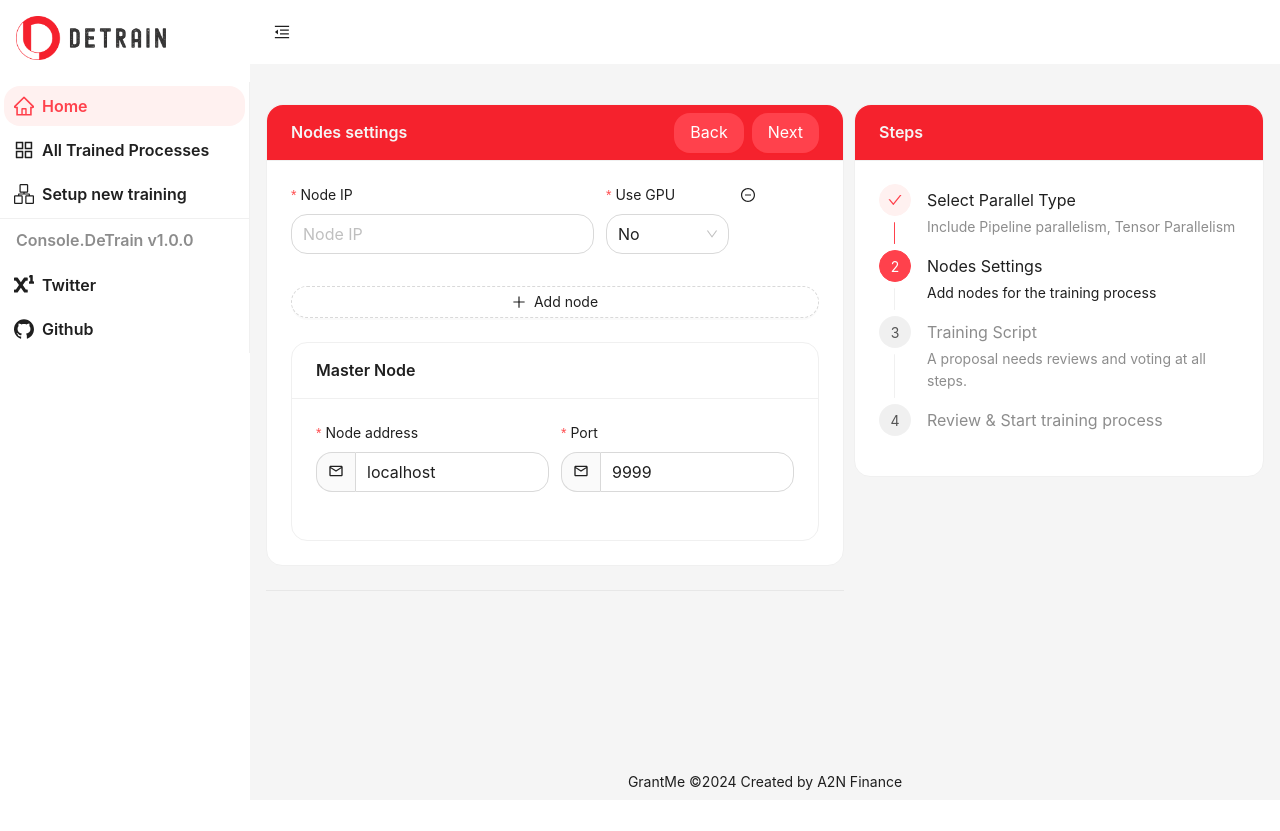
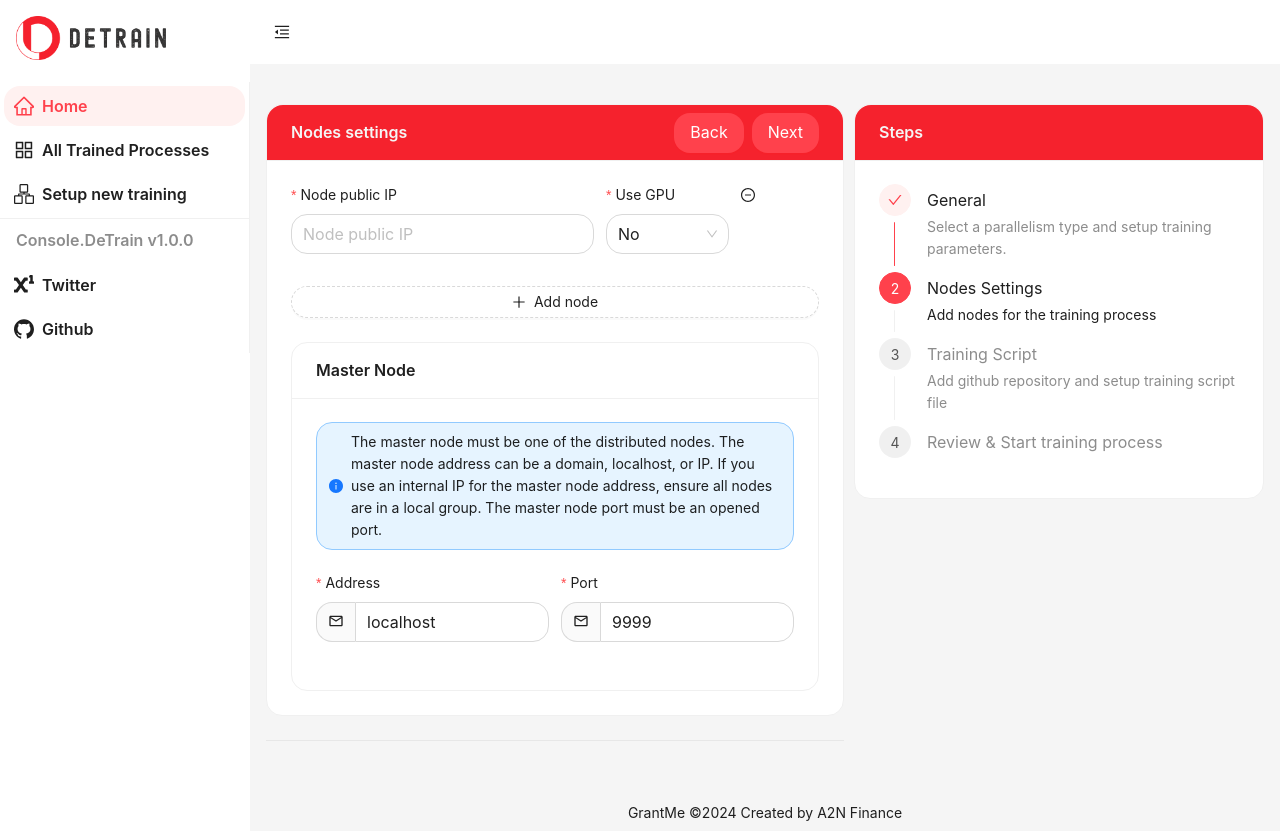
Before and after one commit to a2nfinance/detrain, a Next.js app in the folder frontend/: page /training/setup in a window 1280 px wide. Both pictures are taken after a click on the button "Next". Before the commit the page ends 800 px from the top, so only its background shows below. Built offline with nearby package versions, Linux system fonts and the light colour scheme; a small style sheet from the web is missing.

Commit message:
Update training settings

```diff
--- a/frontend/src/components/settings/NodesConfig.tsx
+++ b/frontend/src/components/settings/NodesConfig.tsx
@@ -2,7 +2,7 @@ import { useAppDispatch, useAppSelector } from "@/controller/hooks";
 import { setFormsProps } from "@/controller/setup/setupFormsSlice";
 import { headStyle } from "@/theme/layout";
 import { MinusCircleOutlined, PlusOutlined } from "@ant-design/icons";
-import { Button, Card, Col, Divider, Form, Input, Row, Select, Space } from "antd";
+import { Alert, Button, Card, Col, Divider, Form, Input, Row, Select, Space } from "antd";
 import { CgWebsite } from "react-icons/cg";
 import { MdOutlineMail } from "react-icons/md";
 export const NodesConfig = () => {
@@ -35,12 +35,12 @@ export const NodesConfig = () => {
                                 <Row key={key} style={{ display: 'flex', marginBottom: 8 }} gutter={12}>
                                     <Col span={14}>
                                         <Form.Item
-                                            label={index === 0 ? "Node IP" : ""}
+                                            label={index === 0 ? "Node public IP" : ""}
                                             {...restField}
                                             name={[name, 'ip']}
                                             rules={[{ required: true, message: 'Missing ip' }]}
                                         >
-                                            <Input size='large' placeholder="Node IP" />
+                                            <Input size='large' placeholder="Node public IP" />
                                         </Form.Item>
 
                                     </Col>
@@ -76,9 +76,11 @@ export const NodesConfig = () => {
                 </Form.List>
 
                 {parallelForm.type === "pipeline" ? <Card title="Master Node">
+                    <Alert message="The master node must be one of the distributed nodes. The master node address can be a domain, localhost, or IP. If you use an internal IP for the master node address, ensure all nodes are in a local group. The master node port must be an opened port." showIcon type="info" />
+                    <br/>
                     <Row gutter={12}>
                         <Col span={12}>
-                            <Form.Item name={["masterNode", "address"]} label="Node address" rules={[{ required: true, message: 'Incorrect contact email' }]}>
+                            <Form.Item name={["masterNode", "address"]} label="Address" rules={[{ required: true, message: 'Incorrect contact email' }]}>
                                 <Input type="string" addonBefore={<MdOutlineMail />} size='large' />
                             </Form.Item>
                         </Col>
--- a/frontend/src/components/settings/ParallelTypes.tsx
+++ b/frontend/src/components/settings/ParallelTypes.tsx
@@ -19,17 +19,17 @@ export const ParallelTypes = () => {
             initialValues={parallelForm}
             onFinish={onFinish}
             layout='vertical'>
-            <Card title="Select parallel type" headStyle={headStyle} extra={
+            <Card title="General" headStyle={headStyle} extra={
                 <Button type="primary" htmlType='submit' size='large'>Next</Button>
             }>
 
                 <Row gutter={12}>
                     <Col span={12}>
-                        <Form.Item name="type" label="Type" rules={[{ required: true, message: 'Missing parallel type' }]}>
+                        <Form.Item name="type" label="Parallelism type" rules={[{ required: true, message: 'Missing parallel type' }]}>
                             <Select
                                 options={[
-                                    { label: "Pipline Parallelism", value: "pipeline" },
-                                    { label: "Tensor Parallelism", value: "tensor" }
+                                    { label: "Pipline", value: "pipeline" },
+                                    { label: "Tensor", value: "tensor" }
                                 ]}
                                 size="large" />
                         </Form.Item>
--- a/frontend/src/components/settings/Review.tsx
+++ b/frontend/src/components/settings/Review.tsx
@@ -12,7 +12,7 @@ import { actionNames, updateActionStatus } from "@/controller/process/processSli
 export const Review = () => {
     const { sendCommand, downloadFile } = useRemoteServer();
     const dispatch = useAppDispatch();
-    const {startTrainingAction} = useAppSelector(state => state.process);
+    const { startTrainingAction } = useAppSelector(state => state.process);
     const { parallelForm, nodesForm, trainingScriptForm, downloadButtonEnable } = useAppSelector(state => state.setupForms)
     const handleTrainingProcess = useCallback(() => {
         // Start node rank 0
@@ -40,10 +40,26 @@ export const Review = () => {
 
         nodesForm.nodes.map((node, index) => {
             if (parallelForm.type === "pipeline") {
-                // let trainCommand = getPipelineParallelismCommand(
+                if (nodesForm.masterNode?.address) {
+                    let trainCommand = getPipelineParallelismCommand(
+                        trainingScriptForm.filePath,
+                        parallelForm.nnodes,
+                        parallelForm.nprocPerNode,
+                        nodesForm.masterNode?.address,
+                        nodesForm.masterNode?.port,
+                        parallelForm.epochs,
+                        parallelForm.batchSize,
+                        parallelForm.learningRate,
+                        node.gpu,
+                        parallelForm.modelName,
+                        index
+                    )
+                    let newCommand = command + trainCommand;
+                    console.log(newCommand);
+                    dispatch(updateActionStatus({ actionName: actionNames.startTrainingAction, value: true }))
+                    sendCommand(node.ip, newCommand, `node.${index}.log`, index);
+                }
 
-                // )
-                // command = command + trainCommand
             } else {
                 if (nodesForm.rendezvousBackend?.id) {
                     let trainCommand = getTensorParallelismCommand(
@@ -59,10 +75,10 @@ export const Review = () => {
                         node.gpu,
                         parallelForm.modelName
                     )
-                    command = command + trainCommand
-                    console.log(trainCommand)
-                    dispatch(updateActionStatus({actionName: actionNames.startTrainingAction, value: true}))
-                    sendCommand(node.ip, trainCommand, `node.${index}.log`, index)
+                    let newCommand = command + trainCommand
+                    console.log(newCommand)
+                    // dispatch(updateActionStatus({ actionName: actionNames.startTrainingAction, value: true }))
+                    // sendCommand(node.ip, newCommand, `node.${index}.log`, index)
                 }
 
             }
--- a/frontend/src/components/settings/SetupSteps.tsx
+++ b/frontend/src/components/settings/SetupSteps.tsx
@@ -11,8 +11,8 @@ export const SetupSteps = () => {
                 current={currentStep}
                 items={[
                     {
-                        title: 'Select Parallel Type',
-                        description: "Include Pipeline parallelism, Tensor Parallelism"
+                        title: 'General',
+                        description: "Select a parallelism type and setup training parameters."
                     },
                     {
                         title: 'Nodes Settings',
@@ -20,7 +20,7 @@ export const SetupSteps = () => {
                     },
                     {
                         title: 'Training Script',
-                        description: "A proposal needs reviews and voting at all steps."
+                        description: "Add github repository and setup training script file"
                     },
                     {
                         title: 'Review & Start training process',
```
